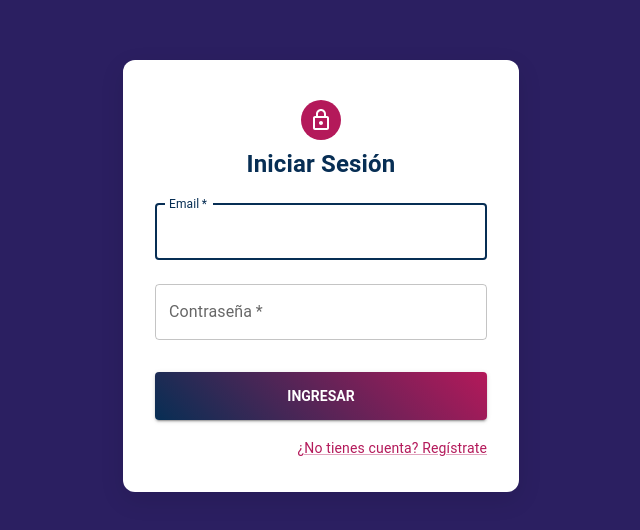
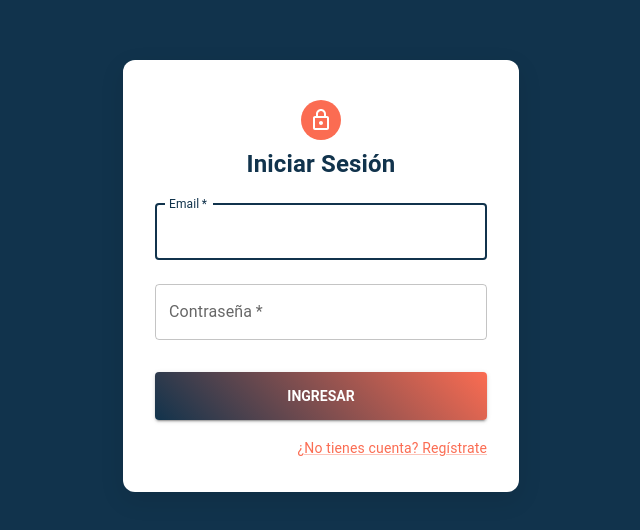
Before and after one commit to agustinodetti/registro-asistencia-mern, a React (Create React App) app in the folder frontend/: page / in a window 1280 px wide. Shown: the part 156-686 px from the top of the page, without its empty margins (319-959 px from the left). Built offline with nearby package versions, Linux system fonts and the light colour scheme.

Commit message:
Config estetica theme y Paleta de colores.

```diff
--- a/frontend/src/components/UserBar.js
+++ b/frontend/src/components/UserBar.js
@@ -46,7 +46,7 @@ const UserBar = () => {
       sx={{
         mb: 4,
         background: theme.palette.primary.main,
-        boxShadow: '0 4px 10px rgba(179, 1, 90, 0.79)',
+        boxShadow: `0 4px 10px ${theme.palette.secondary.main}`,
         //borderRadius: 2,
       }}
     >
--- a/frontend/src/pages/Login.js
+++ b/frontend/src/pages/Login.js
@@ -53,7 +53,7 @@ const Login = () => {
       sx={{
         minHeight: '100vh',
         width: '100vw',
-        background: theme.customBackground.login, // Fondo de toda la página
+        background: theme.palette.primary.main, // Fondo de toda la página
         display: 'flex',
         alignItems: 'center',
         justifyContent: 'center',
--- a/frontend/src/pages/Register.js
+++ b/frontend/src/pages/Register.js
@@ -64,7 +64,7 @@ const Register = () => {
           sx={{
             minHeight: '100vh',
             width: '100vw',
-            background: theme.customBackground.login, // Fondo de toda la página
+            background: theme.palette.primary.main, // Fondo de toda la página
             display: 'flex',
             alignItems: 'center',
             justifyContent: 'center',
--- a/frontend/src/theme/theme.js
+++ b/frontend/src/theme/theme.js
@@ -3,20 +3,25 @@ import { createTheme } from '@mui/material/styles';
 const theme = createTheme({
   palette: {
     primary: {
-      main: '#072e54ff', // Azul oscuro
+      //main: '#2f4352', -- Azul paleta ORIGINAL
+      main: '#11334cff', // Azul oscuro
+
     },
     secondary: {
-      main: '#b4195aff', // Rosa fuerte
+      //main: '#ffa395', -- Rosa paleta ORIGINAL
+      main: '#fb6c52ff', // Rosa fuerte
     },
     terciary: {
-      main: '#ffffffff', // Blanco
+      //main: '#f4eadb', -- Blanco paleta ORIGINAL
+      main: '#f4eadb', // Blanco
+    },
+    quaternary: {
+      //main: '#008468', -- Verde paleta ORIGINAL
+      main: '#005442ff', // Verde
     },
   },
   typography: {
     fontFamily: 'Roboto, sans-serif',
-  },
-  customBackground: {
-    login: '#2b1f61ff',
   }
 });
 
```
